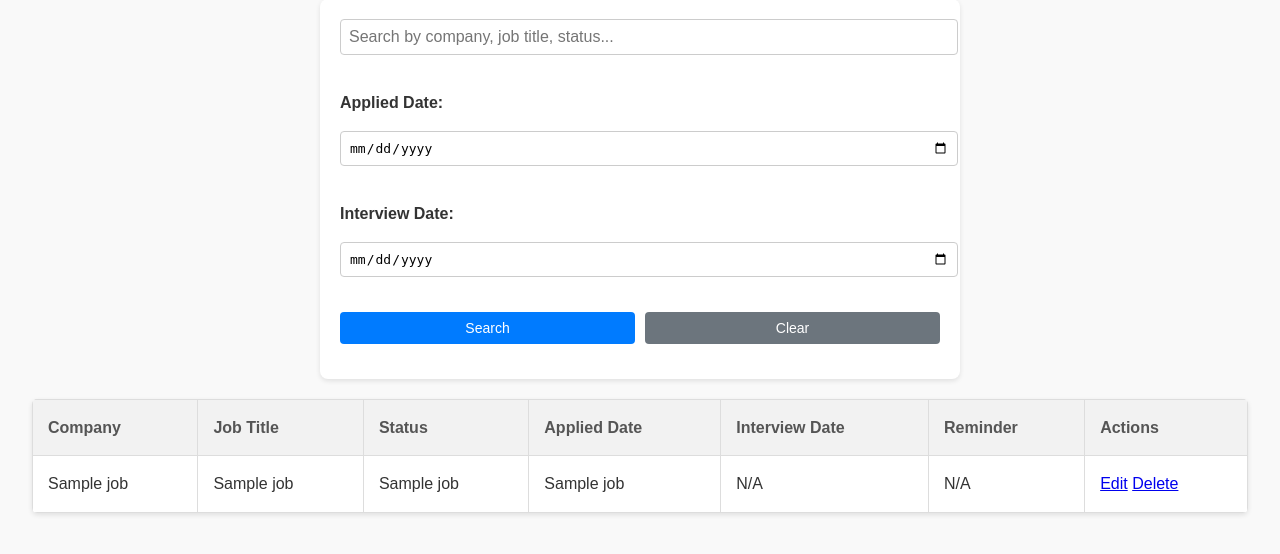
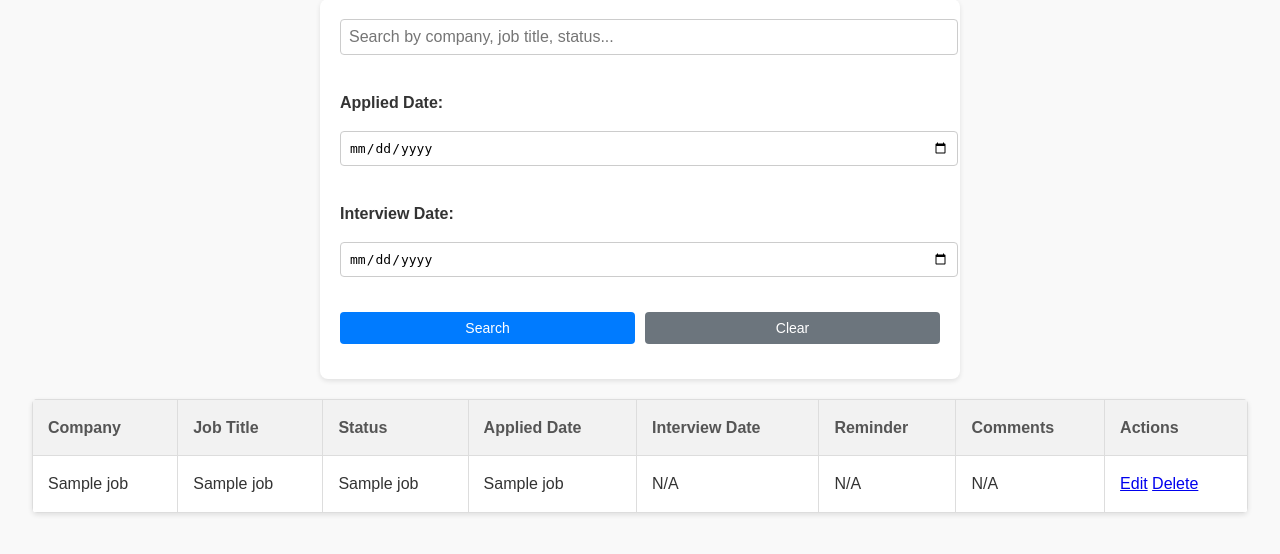
Before and after one commit to Navya-Sri-A/ease-job-track, a Flask app: template code/templates/search.html in a window 1280 px wide. Shown: the part 99-653 px from the top of the page. Run offline with Flask 3, Linux system fonts and the light colour scheme; the template is opened without the code that fills it: most values are stand-ins (such as "Sample title", 1, 10 or a date in 2020).

Commit message:
Updated comments section references

```diff
--- a/code/templates/search.html
+++ b/code/templates/search.html
@@ -49,6 +49,7 @@
       <th>Applied Date</th>
       <th>Interview Date</th>
       <th>Reminder</th>
+      <th>Comments</th>
       <th>Actions</th>
     </tr>
   </thead>
@@ -61,6 +62,7 @@
       <td>{{ job[4] }}</td>
       <td>{{ job[5] or 'N/A' }}</td>
       <td>{{ job[6] or 'N/A' }}</td>
+      <td>{{ job[7] or 'N/A' }}</td>
       <td>
         <a href="{{ url_for('edit_job', id=job[0]) }}">Edit</a>
         <a href="{{ url_for('delete_job', id=job[0]) }}">Delete</a>
```
